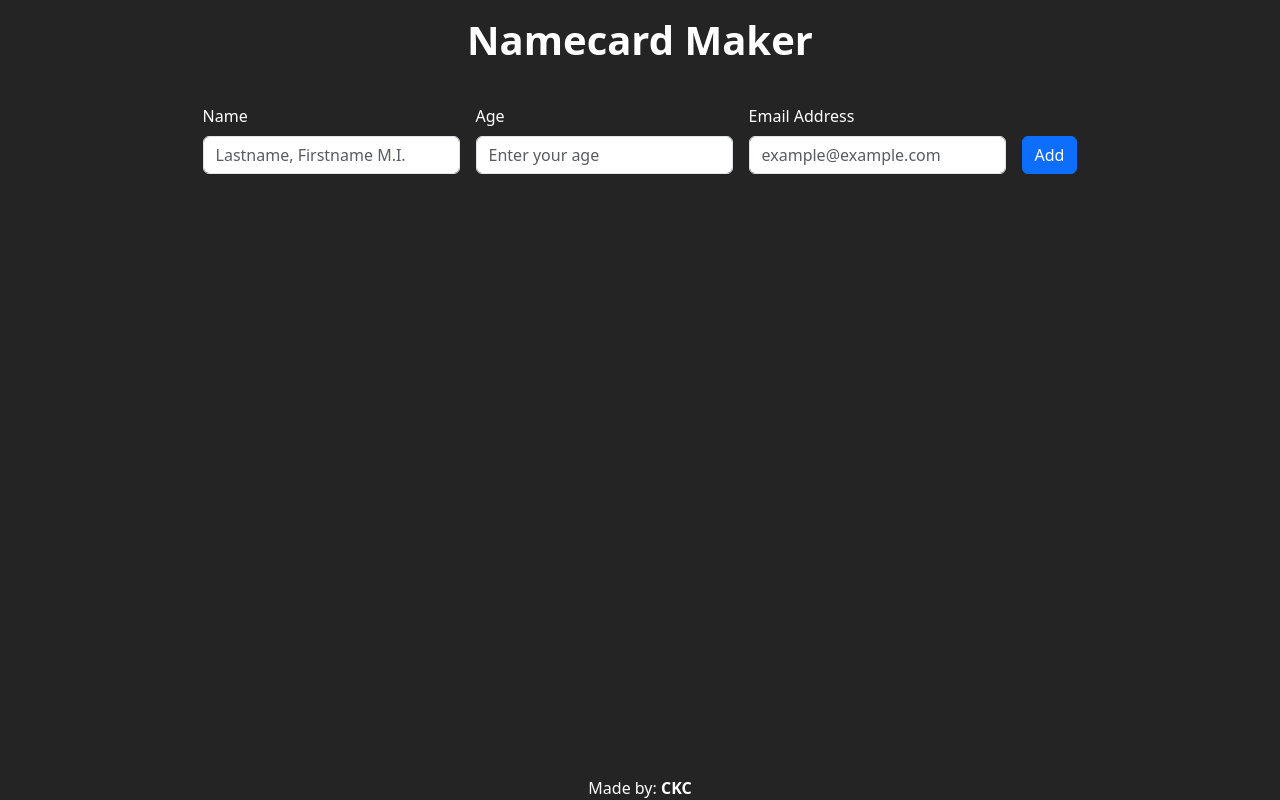
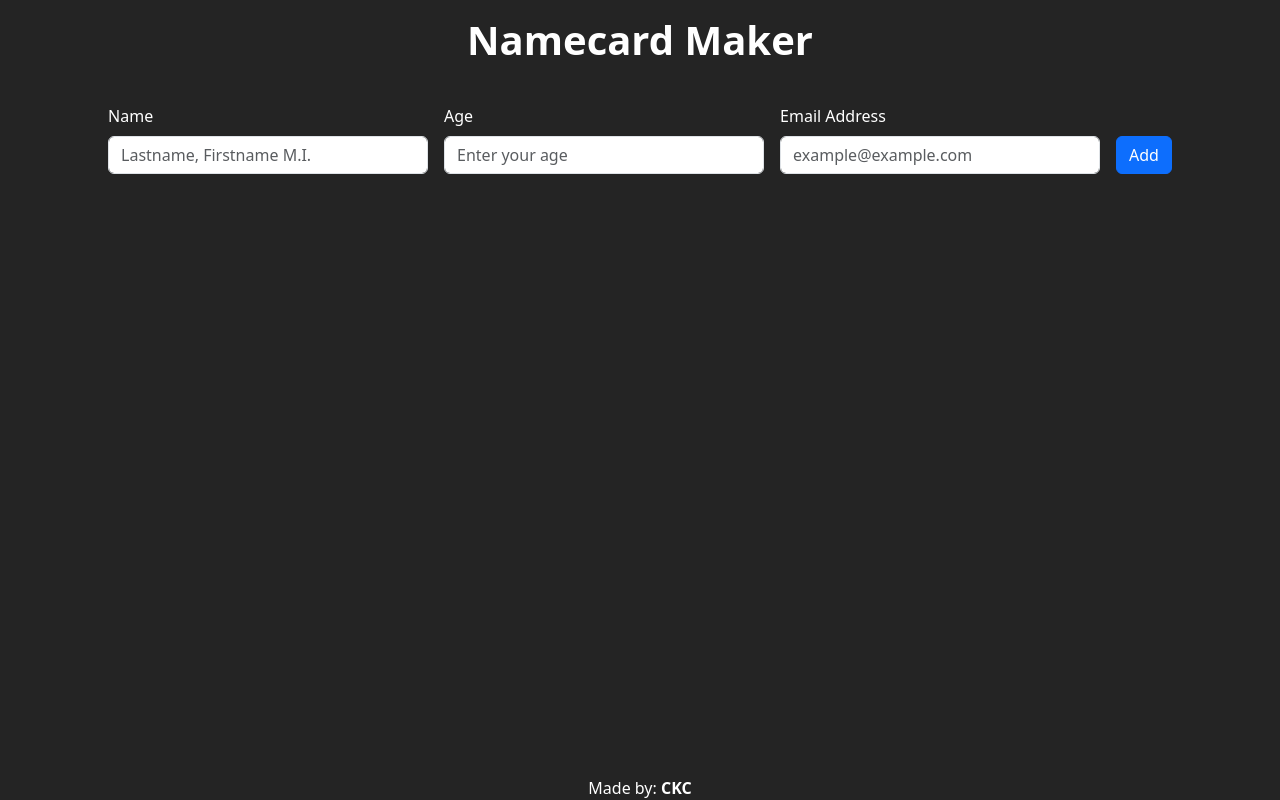
Before and after one commit to CKCALIZO/Namecard-Maker, a React (Vite) app: page / in a window 1280 px wide. Built offline with nearby package versions, Linux system fonts and the light colour scheme.

Commit message:
changed input field length

```diff
--- a/src/Forms.jsx
+++ b/src/Forms.jsx
@@ -48,15 +48,15 @@ function Forms() {
 
     return (<>
         <form className="d-flex justify-content-center align-items-end gap-3">
-            <div className="form-group">
+            <div className="form-grou col-3">
                 <label htmlFor="name-field" style={{ color: 'white' }} className="mb-2">Name</label>
                 <input type="text" value={person.name} onChange={handleNameChange} className="form-control" id="name-field" placeholder="Lastname, Firstname M.I." />
             </div>
-            <div className="form-group">
+            <div className="form-group col-3">
                 <label htmlFor="age-field" style={{ color: 'white' }} className="mb-2">Age</label>
                 <input type="number" min="1" value={person.age} onChange={handleAgeChange} className="form-control" id="age-field" placeholder="Enter your age" />
             </div>
-            <div className="form-group">
+            <div className="form-group col-3">
                 <label htmlFor="email-field" style={{ color: 'white' }} className="mb-2">Email Address</label>
                 <input type="email" value={person.email} onChange={handleEmailChange} className="form-control" id="email-field" placeholder="example@example.com" />
             </div>
```
